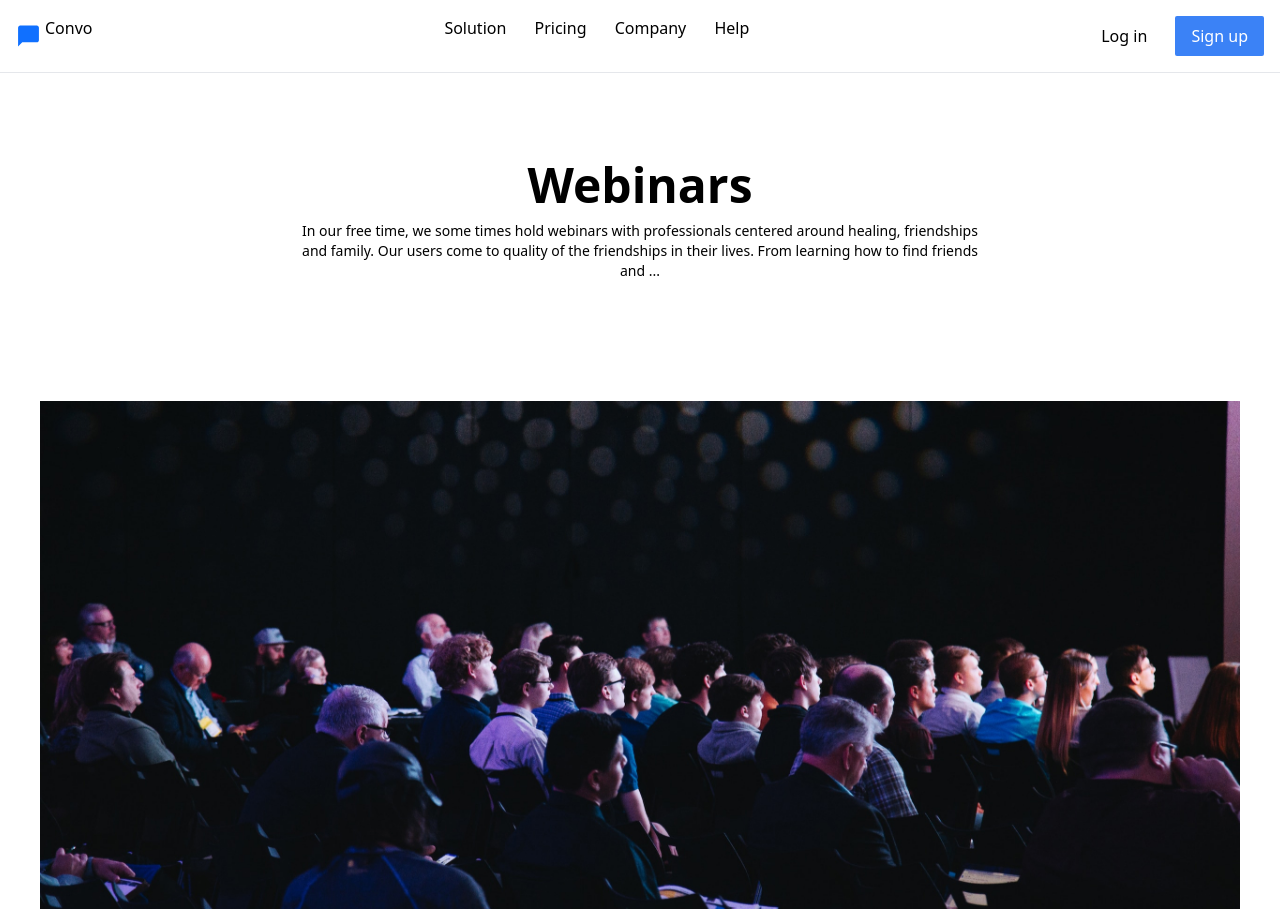
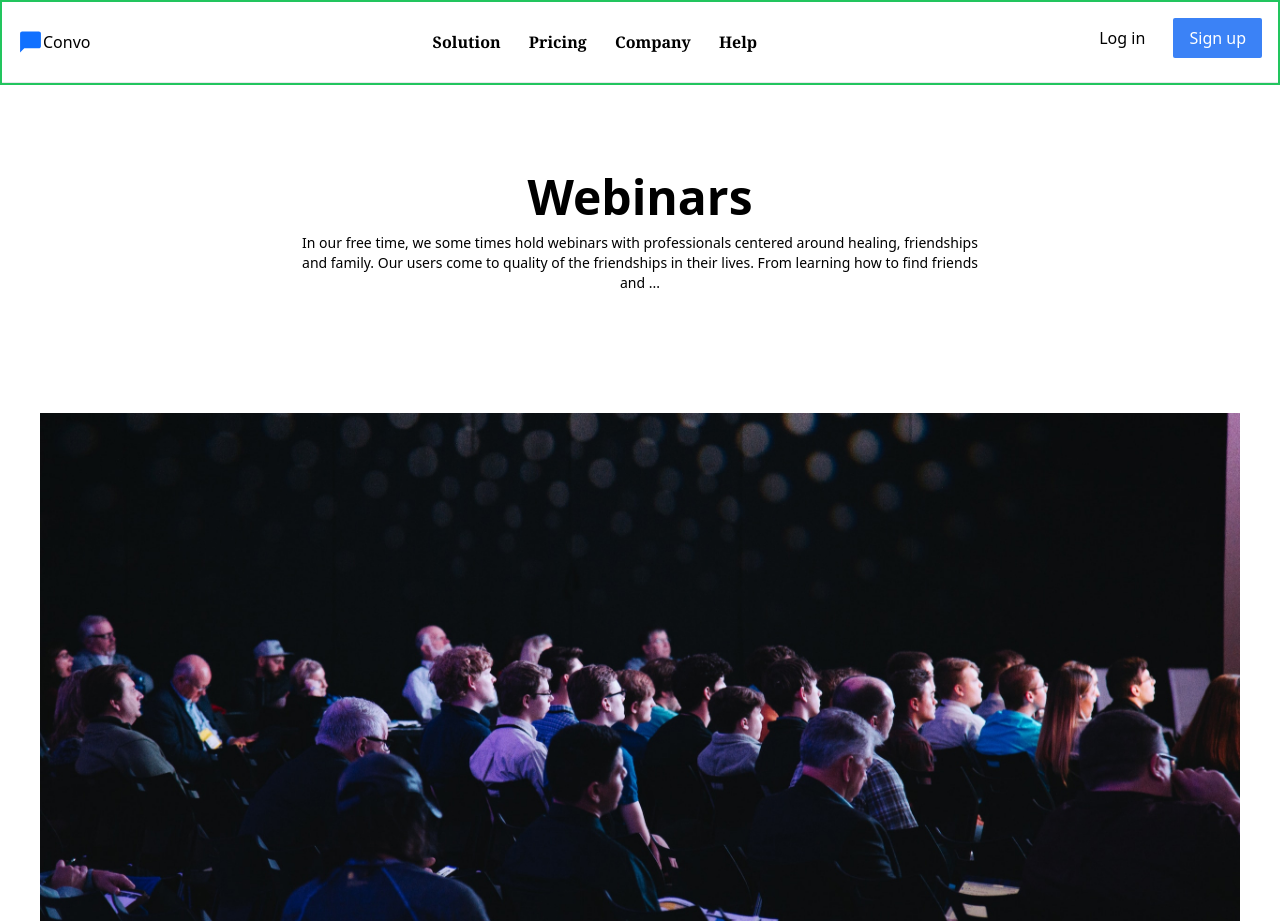
Before and after one commit to switjeph/Convo-Landing-page, a plain HTML site: page index.html in a window 1280 px wide. Shown: the top 921 px of the page. Drawn offline with nearby package versions, Linux system fonts and the light colour scheme.

Commit message:
adjusted header area

```diff
--- a/index.html
+++ b/index.html
@@ -8,14 +8,21 @@
     <title>Convo Landing page</title>
   </head>
   <body>
-    <div >
+
+      <!-- header section -->
+
+    <header class="border-green-500 border-2" >
      <di class=" p-4 flex justify-between border-b border-gray-200">
-      <div class="flex">
+
+
+      <div class="flex items-center ">
         <img src="img/mdi_message.svg" alt="logo-img" width="25" />
-        <p class="switcaptures ml-1">Convo</p>
+        <p class="">Convo</p>
       </div>
+
+
       <div
-        class= space-x-6 py-3 text-center font-serif font-semibold"
+        class="space-x-6 py-3 text-center font-serif font-semibold "
       >
         <a href="#">Solution</a>
         <a href="#">Pricing</a>
@@ -23,14 +30,19 @@
         <a href="#">Help</a>
 
      </div>
-     <div class="space-x-6">
+
+
+     <div class="space-x-6 ">
       <a href="#">Log in</a>
       <button href="#" class="bg-blue-500 py-2 px-4 rounded-sm text-white"
         ><span class="button">Sign up</span></
       >
     </div>
 
-      </div>
+  </header>
+
+
+      <!-- header section -->
       <br />
       <div class="contaier2">
         <h1 class="text text-center text-5xl font-extrabold pt-16">Webinars</h1>
```
